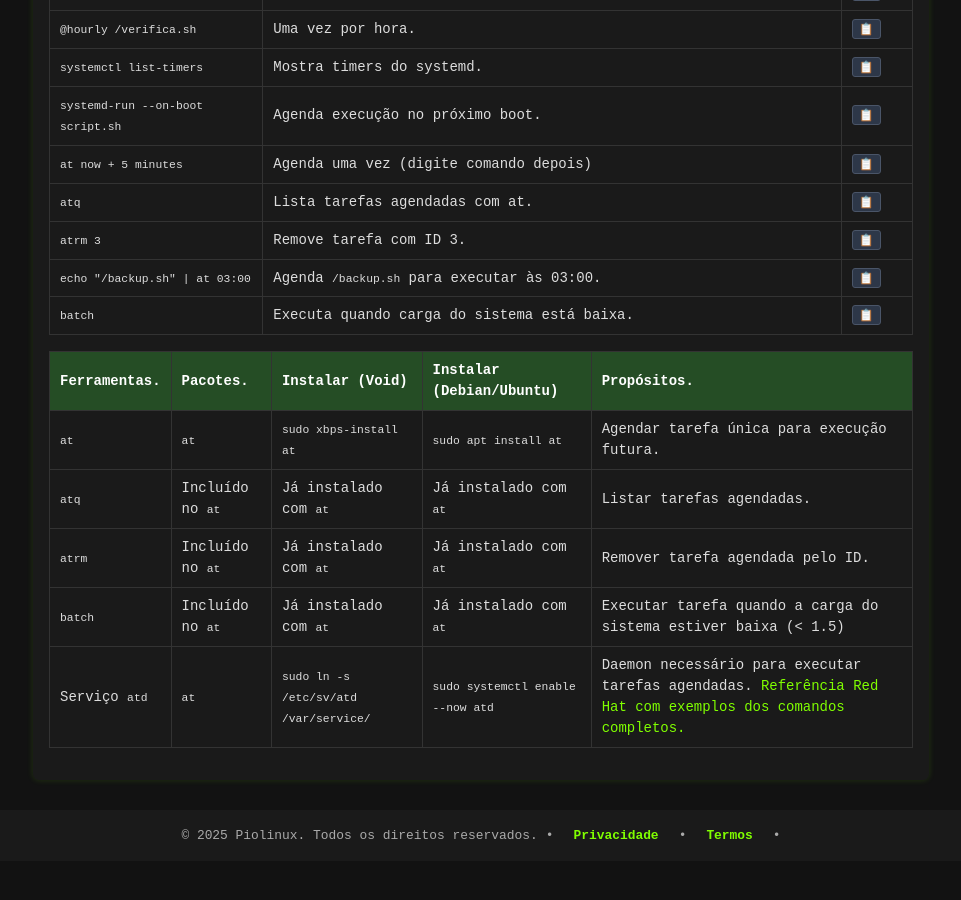
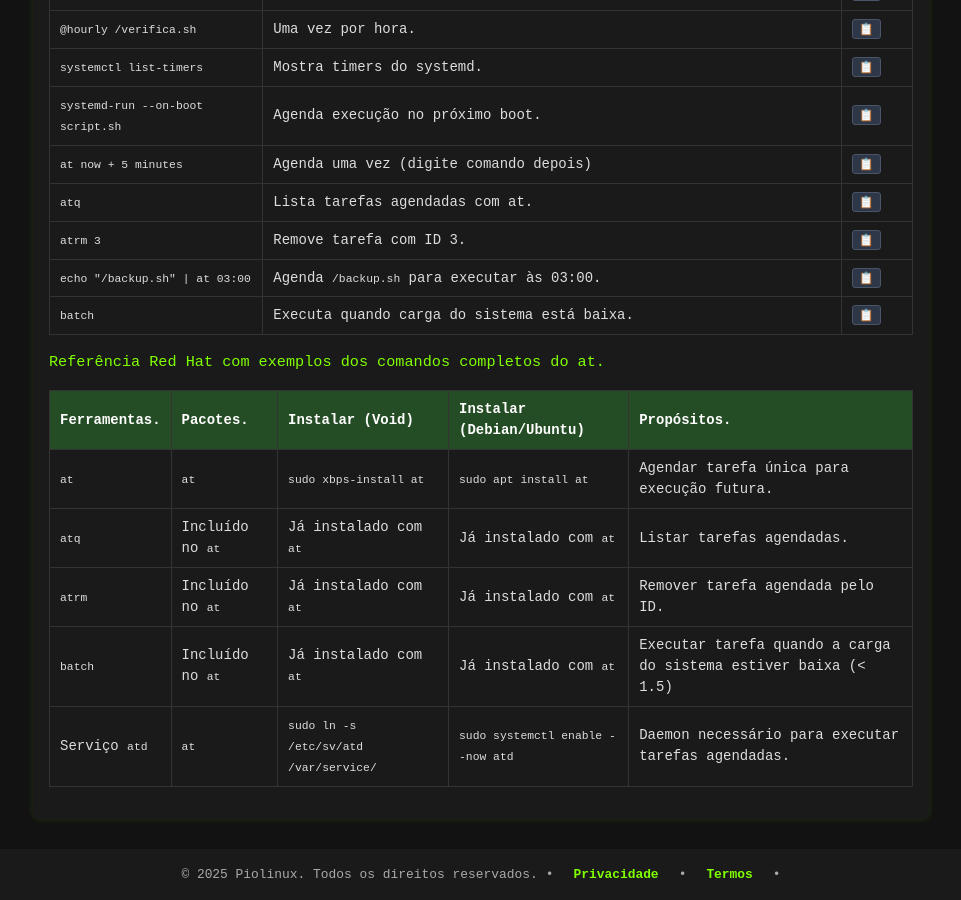
Before and after one commit to Piolinux/piolinux-site, a Jekyll site: the page built from _pages/_comandos/tarefas-agendadas.md, in a window 1280 px wide and 900 px high, scrolled down 675 px. Shown: the whole window, without its empty margins (159-1120 px from the left). Built offline with Jekyll 4.4.1, drawn with Linux system fonts in a browser that asks for light colours; before the commit the page ends 1536 px from its top, so only the background shows below that.

```diff
--- a/_pages/_comandos/tarefas-agendadas.md
+++ b/_pages/_comandos/tarefas-agendadas.md
@@ -179,8 +179,9 @@ function filtrarLinhas(termo) {
   <td data-label="Instalar (Debian/Ubuntu)"><code>sudo systemctl enable --now atd</code></td>
   <td data-label="Propósito">
     Daemon necessário para executar tarefas agendadas.
-    <a href="https://www.redhat.com/en/blog/linux-at-command" target="_blank">Referência Red Hat com exemplos dos comandos completos.</a>
+
   </td>
+  <a href="https://www.redhat.com/en/blog/linux-at-command" target="_blank">Referência Red Hat com exemplos dos comandos completos do at.</a>
 </tr>
   </tbody>
 </table>
```
